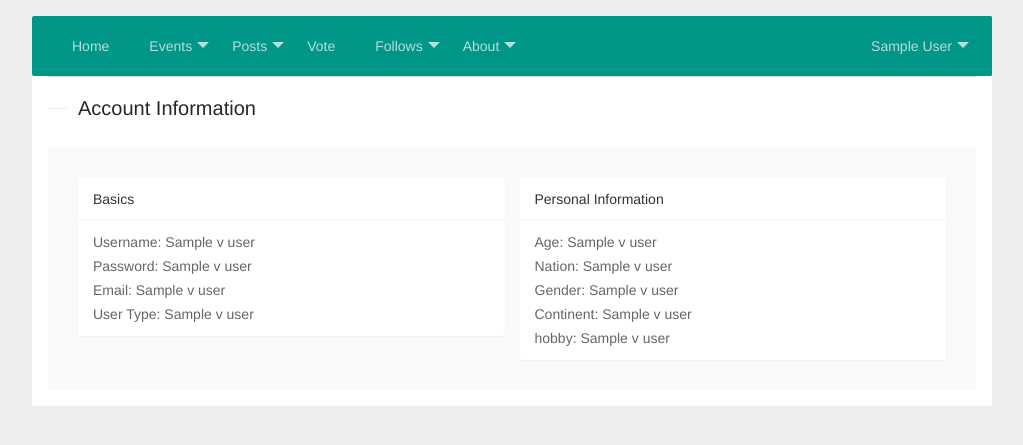
After one commit to hurricane8978/W111-Soccer-Fan-Interactive-Platform, a Flask app: a page that uses soccerFans/templates/base.html in a window 1280 px wide. The commit adds this page. Shown: the top 445 px of the page, without its empty margins (128-1151 px from the left). Run offline with Flask 2, Linux system fonts and the light colour scheme; the visitor is signed in with stand-in values (Sample User, id 1); a database or web service that is not in the repository returns one stand-in record (values such as "Sample title"); some libraries are stand-ins or nearby versions.

Commit message:
add account info

```diff
--- a/soccerFans/server.py
+++ b/soccerFans/server.py
@@ -136,7 +136,7 @@ def postList():
 
     return render_template('postList.html', allpost=allpost, names=names, len=len(allpost), likes=like_list)
 
-@server.route('/<int:post_id>/viewpost')
+@server.route('/<int:post_id>-viewpost')
 def postView(post_id):
     sql = """
             SELECT *
@@ -163,7 +163,7 @@ def postView(post_id):
 
     return render_template('postview.html', post=post, name=name[0], comments=comments)
 
-@server.route('/<int:uid>/myPost')
+@server.route('/<int:uid>-myPost')
 def myPost(uid, check_author=True):
     sql = """
     SELECT *
@@ -174,7 +174,7 @@ def myPost(uid, check_author=True):
         abort(404)
     return render_template('myPost.html', mypost=mypost)
 
-@server.route('/<int:uid>/createpost', methods=['GET', 'POST'])
+@server.route('/<int:uid>-createpost', methods=['GET', 'POST'])
 def postCreate(uid, check_author=True):
     """Create a new post for the current user."""
     user_id = session["user_id"]
@@ -197,7 +197,7 @@ def postCreate(uid, check_author=True):
 
     return render_template('postcreate.html', form=form, user_id=user_id)
 
-@server.route('/<int:post_id>/deltepost', methods=['GET', 'POST'])
+@server.route('/<int:post_id>-deltepost', methods=['GET', 'POST'])
 def postDelete(post_id):
     user_id = session["user_id"]
     form = forms.DeletePostForm()
@@ -229,7 +229,7 @@ def postDelete(post_id):
     return redirect(url_for("myPost", uid=user_id))
 
 
-@server.route('/<int:post_id>/editpost', methods=['GET', 'POST'])
+@server.route('/<int:post_id>-editpost', methods=['GET', 'POST'])
 def postEdit(post_id, check_author=True):
     user_id = session["user_id"]
     """Update a post if the current user is the author."""
@@ -260,7 +260,7 @@ def postEdit(post_id, check_author=True):
 
     return render_template('postedit.html', post_id=post_id, form=form)
 
-@server.route('/<int:post_id>/like')
+@server.route('/<int:post_id>-like')
 def like(post_id):
     user_id = session["user_id"]
     sql = """
@@ -284,7 +284,7 @@ def like(post_id):
     return redirect(url_for('postList'))
 
 # createcomment
-@server.route("/<int:post_id>/createcomment", methods=("GET", "POST"))
+@server.route("/<int:post_id>-createcomment", methods=("GET", "POST"))
 def postComment(post_id):
     """Create a new comment for posts."""
     form = forms.Commentform()
@@ -321,6 +321,10 @@ def vote():
 
 @server.route('/aboutUs')
 def aboutUs():
+    return render_template('aboutUs.html')
+
+@server.route('/qa')
+def QA():
     return render_template('aboutUs.html')
 
 @server.route('/events')
@@ -372,12 +376,12 @@ def checkFansLogin():
     sql = "select * from users where email = '%s' and password = '%s'" %(request.form['username'],request.form['password'])
     result = queryOne(sql)
     if result is None:
-        return "<script>alert('账号密码有误!');window.location='fansLogin';</script>";
+        return "<script>alert('Wrong Account name or password!');window.location='fansLogin';</script>";
     else:
         session['user_id'] = result[0]
         session['name'] = result[2]
 
-        return "<script>alert('登陆成功!');window.location='/';</script>";
+        return "<script>alert('Logged In!');window.location='/';</script>";
 
 @server.route('/reg')
 def reg():
@@ -404,16 +408,14 @@ def quit():
     session['user_id'] = 0
     return render_template('quit.html')
 
-@server.route('/user')
-def user():
-    #results = queryMany(sql)
-    # follows = []
-    # for r in results:
-        # follow = {}
-        # follow['user_id'] = r[0]
-        # follow['name'] = r[1]
-        # follows.append(follow)
-    return render_template('home.html')
+@server.route('/<int:uid>-user')
+def user(uid):
+    sql = "select * from v_users where uid = '%s'"
+    result = queryOnewithData(sql, (uid,))
+    if result is None:
+        return "<script>alert('Account Info Extract Failed!');window.location='fansLogin';</script>";
+    else:
+        return render_template('account.html', user=result)
 
 
 if __name__ == '__main__':
--- /dev/null
+++ b/soccerFans/templates/account.html
@@ -0,0 +1,40 @@
+{% extends 'base.html' %}
+
+{% block content %}
+    <fieldset class="layui-elem-field layui-field-title" style="margin-top: 20px;">
+  <legend>Account Information</legend>
+</fieldset>
+
+<div class="layui-bg-gray" style="padding: 30px;">
+  <div class="layui-row layui-col-space15">
+    <div class="layui-col-md6">
+      <div class="layui-card">
+        <div class="layui-card-header">Basics</div>
+        <div class="layui-card-body">
+          Username: {{ user[2] }}<br>
+          Password: {{ user[3] }}<br>
+          Email: {{ user[1] }}<br>
+          User Type: {{ user[-2] }}
+        </div>
+      </div>
+    </div>
+    <div class="layui-col-md6">
+      <div class="layui-card">
+        <div class="layui-card-header">Personal Information</div>
+        <div class="layui-card-body">
+          Age: {{ user[-1] }}<br>
+          Nation: {{ user[7] }}<br>
+          Gender: {{ user[5] }}<br>
+          Continent: {{ user[6] }}<br>
+          hobby: {{ user[-3] }}
+        </div>
+      </div>
+    </div>
+  </div>
+</div>
+    <script>
+        layui.use('element', function () {
+            var element = layui.element;
+        });
+    </script>
+{% endblock %}
--- a/soccerFans/templates/base.html
+++ b/soccerFans/templates/base.html
@@ -1,5 +1,5 @@
 <!doctype html>
-<title>{% block title %}{% endblock %} - Flaskr</title>
+{% block title %}<title> Soccer Fan Interactive Platform</title>{% endblock %}
 <meta charset="utf-8">
 <meta name="viewport" content="width=device-width, initial-scale=1, shrink-to-fit=no">
 
--- a/soccerFans/templates/fans_menu.html
+++ b/soccerFans/templates/fans_menu.html
@@ -1,8 +1,5 @@
 <ul class="layui-nav layui-bg-green">
     <li class="layui-nav-item"><a href="/">Home</a></li>
-
-
-
 
 	{% if session['user_id'] == 0  %}
 	<li class="layui-nav-item"><a href="javascript:void(0);">Events</a>
@@ -23,26 +20,33 @@
 	{% else %}
 	<li class="layui-nav-item"><a href="javascript:void(0);">Events</a>
 		<dl class="layui-nav-child">
-            <dd><a href="eventsManagement">EventsManagement</a></dd>
-            <dd><a href="eventList">EventsList</a></dd>
+            <dd><a href="eventsManagement">Manage Events</a></dd>
+            <dd><a href="eventList">Events List</a></dd>
         </dl>
 	</li>
 
     <li class="layui-nav-item"><a href="javascript:void(0);">Posts</a>
 		<dl class="layui-nav-child">
-            <dd><a href="{{ url_for('myPost', uid=session['user_id']) }}">My Post</a></dd>
-            <dd><a href="{{ url_for('postList') }}">Post List</a></dd>
+            <dd><a href="{{ url_for('myPost', uid=session['user_id']) }}">My Posts</a></dd>
+            <dd><a href="{{ url_for('postList') }}">Posts List</a></dd>
         </dl>
 	</li>
+
 	<li class="layui-nav-item"><a href="vote">Vote</a></li>
-    <li class="layui-nav-item"><a href="comments">Comments</a></li>
 	<li class="layui-nav-item"><a href="javascript:void(0);">Follows</a>
 		<dl class="layui-nav-child">
             <dd><a href="myPost">User List</a></dd>
             <dd><a href="follows">My Follows</a></dd>
         </dl>
 	</li>
-	<li class="layui-nav-item"><a href="aboutUs">About Us</a></li>
+
+    <li class="layui-nav-item"><a href="javascript:void(0);">About</a>
+		<dl class="layui-nav-child">
+            <dd><a href="{{ url_for('aboutUs') }}">About Us</a></dd>
+            <dd><a href="{{ url_for('QA') }}">Q&A</a></dd>
+        </dl>
+	</li>
+
     <li>
         <ul class="layui-nav layui-bg-green layui-layout-right">
             <li class="layui-nav-item">
@@ -50,8 +54,8 @@
                     {{session['name']}}
                 </a>
                 <dl class="layui-nav-child">
-                    <dd><a href="userinfo">profile</a></dd>
-                    <dd><a href="quit">quit</a></dd>
+                    <dd><a href="{{ url_for('user', uid=session['user_id']) }}">Account Info</a></dd>
+                    <dd><a href="quit">Exit</a></dd>
                 </dl>
             </li>
         </ul>
--- a/soccerFans/templates/home.html
+++ b/soccerFans/templates/home.html
@@ -1,10 +1,8 @@
 {% extends 'base.html' %}
 
 {% block content %}
-
-
+    <br><br>
   <div id = "bg" class="container">
-      <h1 id="title">{% block title %}Soccer Fan Interactive Platform{% endblock %}</h1>
       <img id="bg" src="images/main1.png" alt="show" width="700">
       <br>
       <br>
```
Also changed, not shown: soccerFans/templates/postview.html (+5 -4 lines), soccerFans/templates/aboutUs.html (line endings or trailing spaces).
